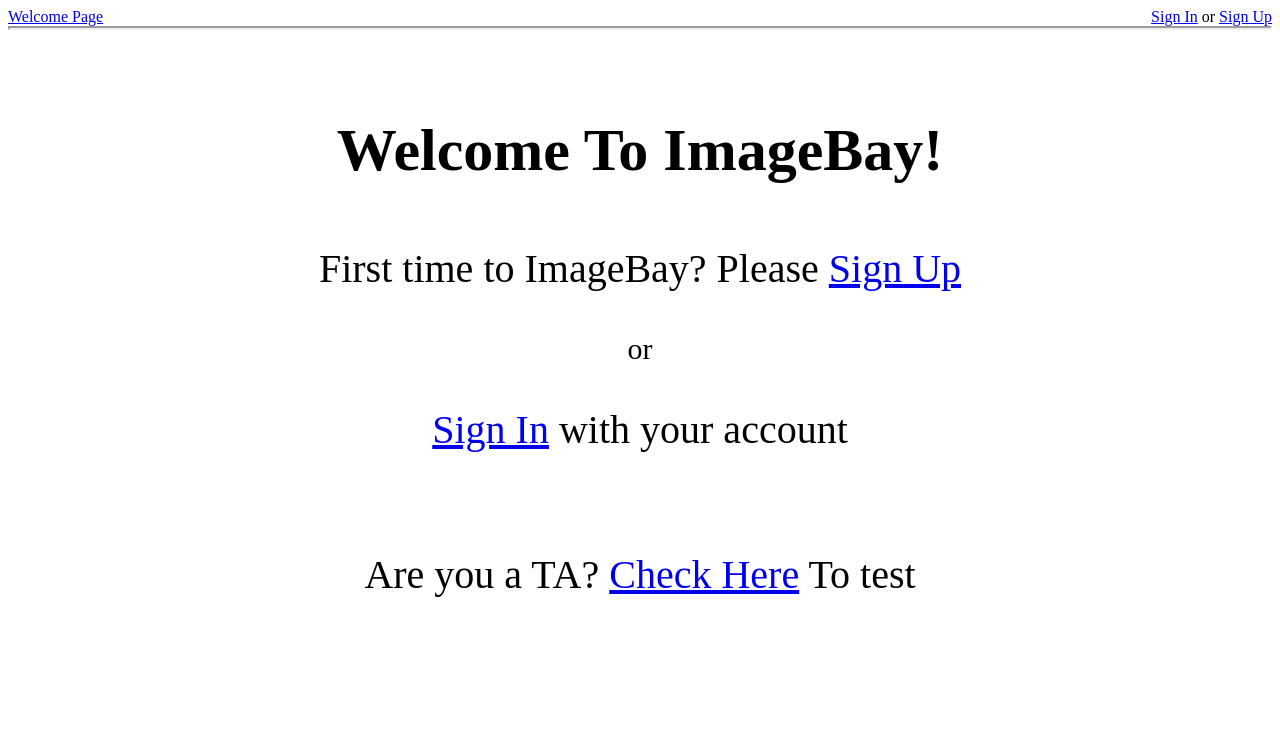
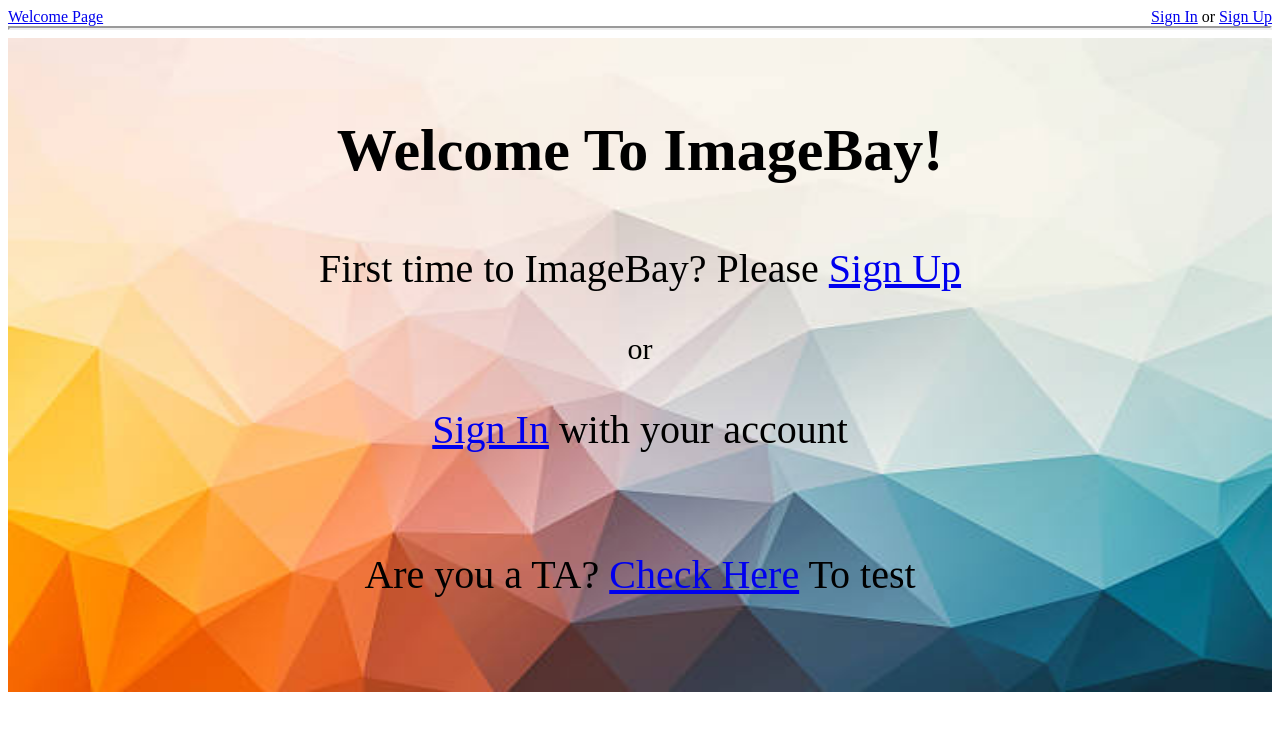
Before and after one commit to bopopescu/Web-development-Cloud-Computing, a Flask app: page / in a window 1280 px wide. Shown: the top 731 px of the page. Run offline with Flask 2, Linux system fonts and the light colour scheme.

Commit message:
added the background to welcome, signin and signup page

```diff
--- a/webapp/app/Welcome.py
+++ b/webapp/app/Welcome.py
@@ -1,4 +1,4 @@
-from flask import render_template, url_for
+from flask import render_template, url_for,send_file
 from app import webapp
 
 # weclome page
--- a/webapp/app/templates/welcome.html
+++ b/webapp/app/templates/welcome.html
@@ -1,12 +1,19 @@
 <html>
     <head>
         <title>{{ title }} -Home Page </title>
+        <style>
+            .bgimg {
+                background-image: url("..\\static\\background1.jpg");
+                background-repeat: no-repeat;
+                background-size: 100% 100%;
+            }
+        </style>
     </head>
     <body>
         <div style="width:50%; float:left;"><a href="{{url_for('Welcome')}}">Welcome Page</a></div>
         <div style="text-align:right;width:50%; float:right;"><a href="{{url_for('SignIn')}}">Sign In</a> or <a href="{{url_for('SignUp')}}">Sign Up</a></div>
         <hr style="border-style:inset; border-width:2px;">
-        <div>
+        <div class="bgimg">
             <br>
             <p style="font-size:60px; text-align:center"><b>Welcome To ImageBay!</b></p>
             <p style="font-size:40px; text-align:center">First time to ImageBay? Please <a href="{{url_for('SignUp')}}">Sign Up</a></p>
```
Also changed, not shown: webapp/app/templates/signin.html (+9 -2 lines), webapp/app/templates/signup.html (+9 -2 lines), webapp/app/static/background1.jpg (added).
